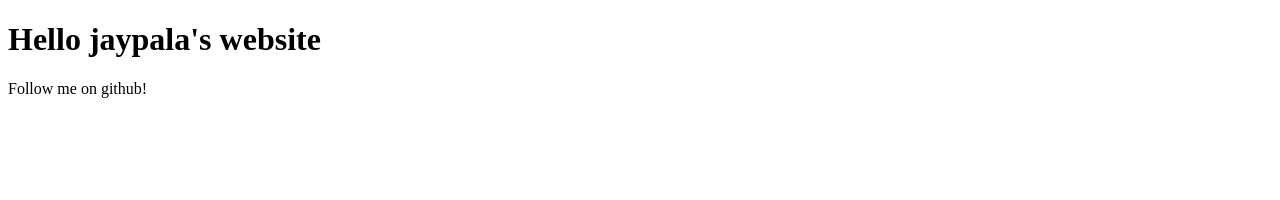
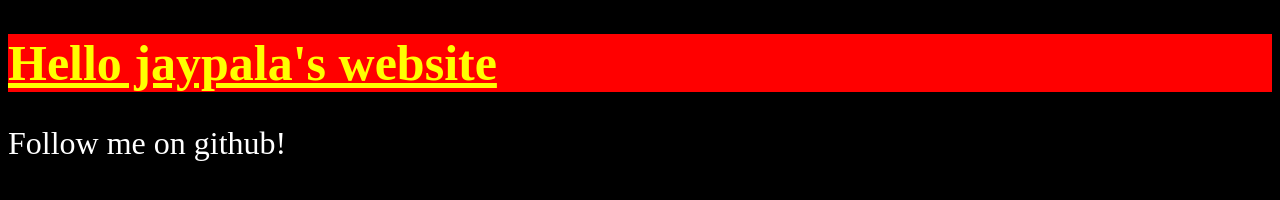
Before and after one commit to JaypalDhapa/Jaypal-project, a plain HTML site: page index.html in a window 1280 px wide. Drawn offline with Linux system fonts and the light colour scheme.

Commit message:
this is 3 change

```diff
--- a/index.html
+++ b/index.html
@@ -4,6 +4,7 @@
     <meta charset="UTF-8">
     <meta name="viewport" content="width=device-width, initial-scale=1.0">
     <title>Document</title>
+    <link rel="stylesheet" href="style.css">
 </head>
 <body>
     <h1>Hello jaypala's website</h1>
--- a/style.css
+++ b/style.css
@@ -0,0 +1,12 @@
+body{
+    background-color: black;
+    font-size: 2rem;
+    color: white;
+}
+
+h1{
+    color: yellow;
+    font-size: 50px;
+    text-decoration: underline;
+    background-color: red;
+}
```
